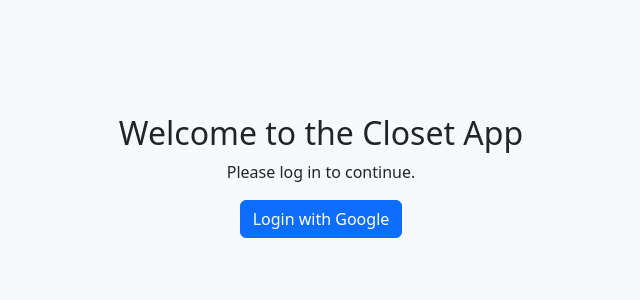
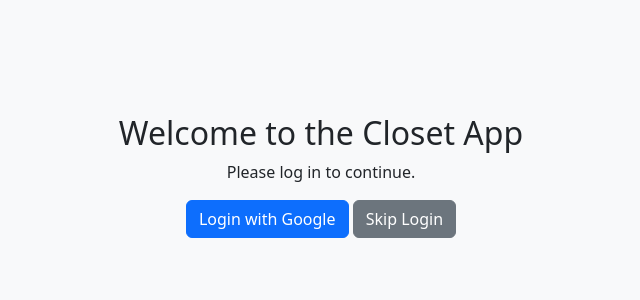
Before and after one commit to bradyp19/Clothing-Library, a Django app: page /closet/ in a window 1280 px wide. Shown: the part 224-524 px from the top of the page, without its empty margins (319-959 px from the left). Run offline with Django 4.2, Linux system fonts and the light colour scheme; some libraries are stand-ins or nearby versions.

Commit message:
Added skip login button

```diff
--- a/closet/templates/closet/login.html
+++ b/closet/templates/closet/login.html
@@ -34,9 +34,10 @@
         {% else %}
             <p>Please log in to continue.</p>
             <!-- Google Login Button -->
-            <a href="{% provider_login_url 'google' %}" class="btn btn-primary">
-                Login with Google
-            </a>
+            <a href="{% provider_login_url 'google' %}" class="btn btn-primary">Login with Google</a>
+
+            <!-- Skip Login Button -->
+            <a href="{% url 'dashboard' %}" class="btn btn-secondary">Skip Login</a>
         {% endif %}
     </div>
 
```
